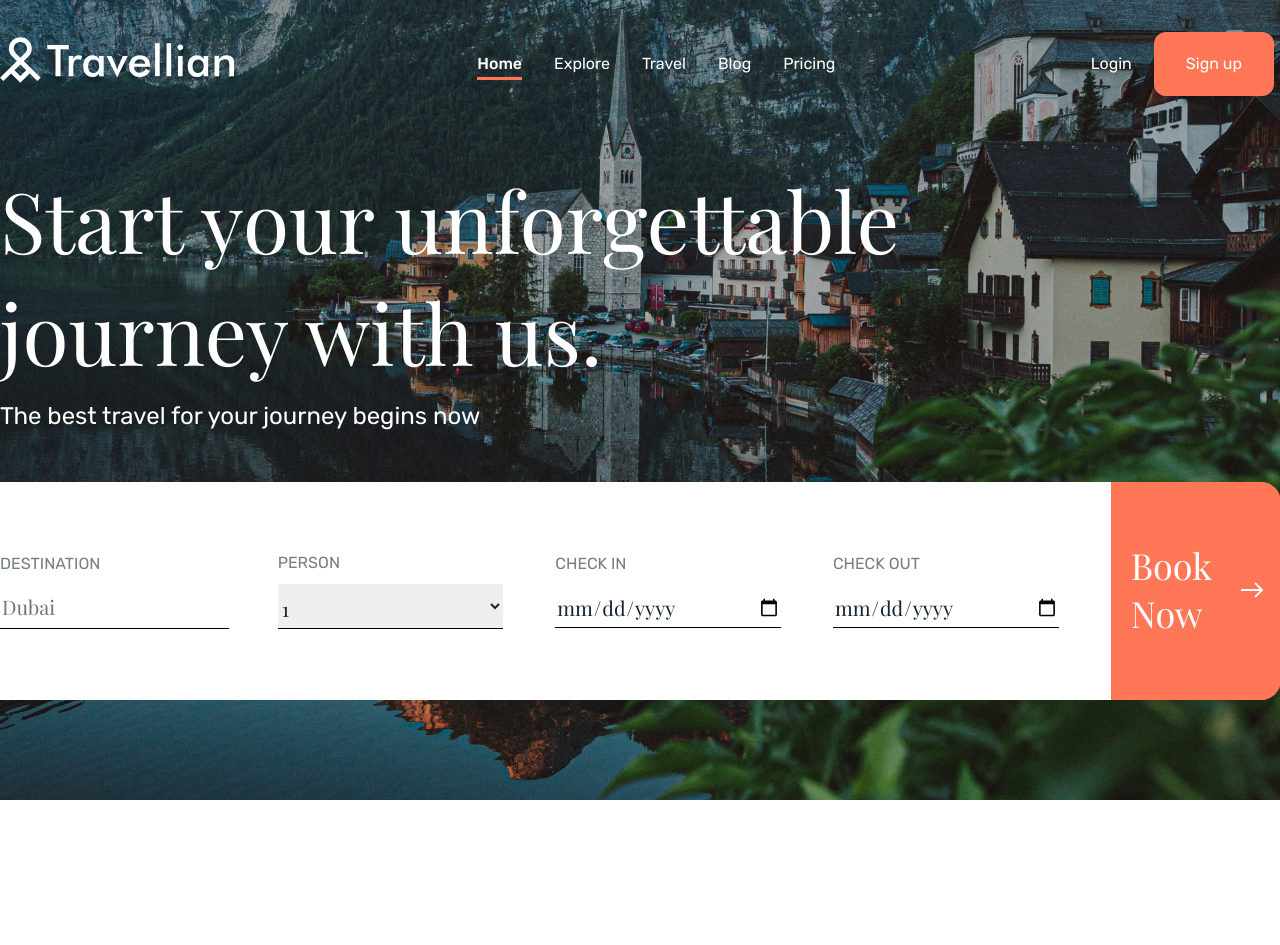
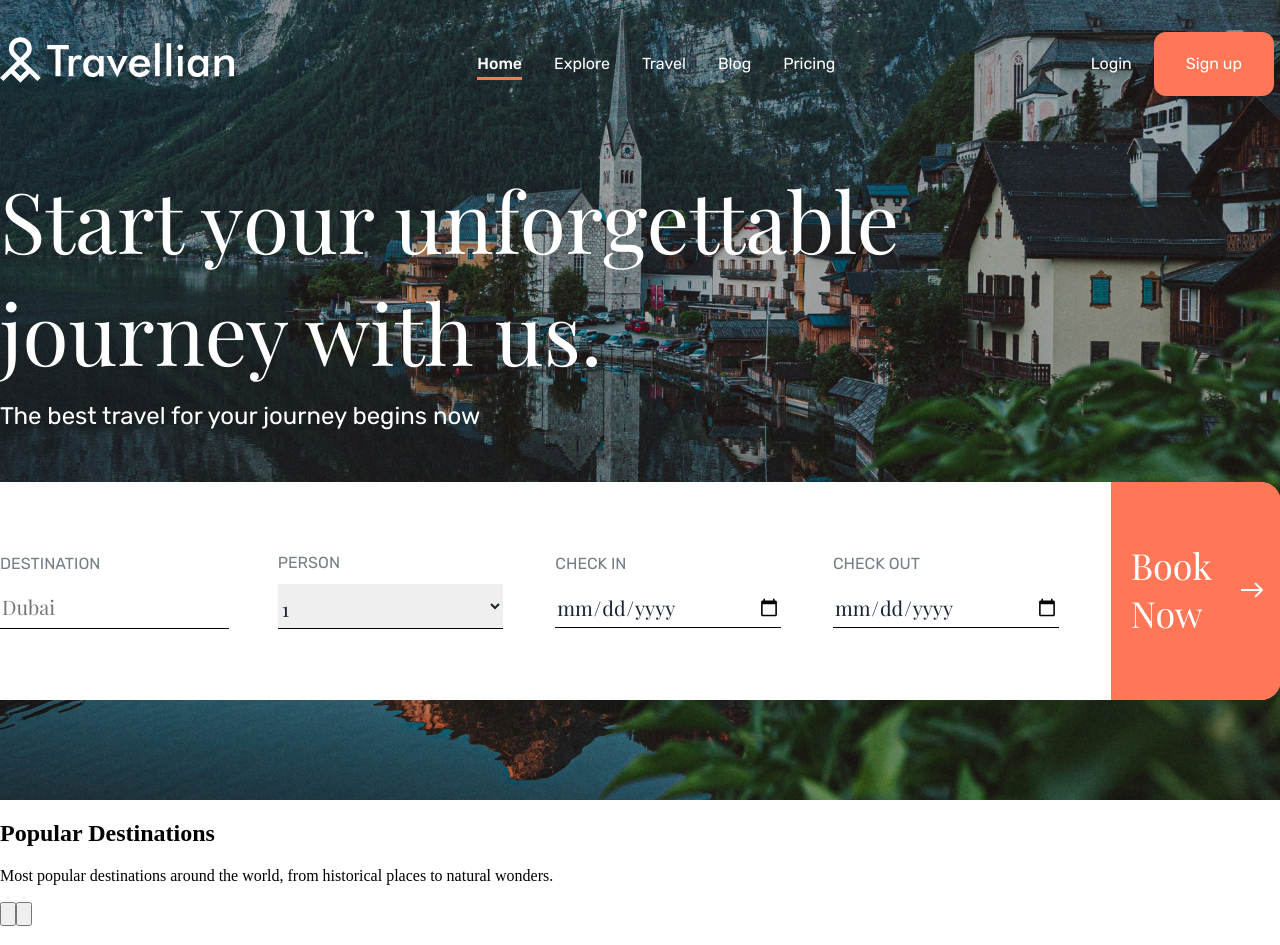
Before and after one commit to MaciejMogilewski/Travelian-react, a React (Vite) app: page / in a window 1280 px wide. Before the commit the page ends 800 px from the top, so only its background shows below. Built offline with nearby package versions, Linux system fonts and the light colour scheme.

Commit message:
Add Destinations component, html structure and scss class

```diff
--- a/src/App.jsx
+++ b/src/App.jsx
@@ -1,13 +1,15 @@
 import IntroSection from "./components/IntroSection.jsx";
+import Destination from "./components/Destination.jsx";
 
 
 function App() {
 
-  return (
-    <>
-      <IntroSection />
-    </>
-  )
+    return (
+        <>
+            <IntroSection/>
+            <Destination/>
+        </>
+    )
 }
 
 export default App
--- /dev/null
+++ b/src/components/Destination.jsx
@@ -0,0 +1,24 @@
+function Destination() {
+    return (
+        <section className="destinations">
+            <div className="destinations__content content">
+                <div className="content__leadDes leadDes">
+                    <h2 className="leadDes__hdl">Popular Destinations</h2>
+                    <p className="leadDes__text">Most popular destinations around the world, from historical places to natural wonders.</p>
+                </div>
+                <div className="content__btnDes btnsDes">
+                    <button className="btnDes__btnLeft"><img src="" alt=""/></button>
+                    <button className="btnDes__btnRight"><img src="" alt=""/></button>
+                </div>
+            </div>
+            <div className="destinations__imgsDes imgsDes">
+                <img className="imgDes__img" src="" alt=""/>
+                <img className="imgDes__img" src="" alt=""/>
+                <img className="imgDes__img" src="" alt=""/>
+                <img className="imgDes__img" src="" alt=""/>
+            </div>
+        </section>
+    );
+}
+
+export default Destination;
--- a/src/css/style.css
+++ b/src/css/style.css
@@ -5,6 +5,10 @@
  * 1. Correct the line height in all browsers.
  * 2. Prevent adjustments of font size after orientation changes in iOS.
  */
+@import url("https://fonts.googleapis.com/css2?family=Rubik:wght@400;500&display=swap");
+@import url("https://fonts.googleapis.com/css2?family=Playfair+Display&display=swap");
+@import url("https://fonts.googleapis.com/css2?family=Rubik:wght@400;500&display=swap");
+@import url("https://fonts.googleapis.com/css2?family=Playfair+Display&display=swap");
 @import url("https://fonts.googleapis.com/css2?family=Rubik:wght@400;500&display=swap");
 @import url("https://fonts.googleapis.com/css2?family=Playfair+Display&display=swap");
 @import url("https://fonts.googleapis.com/css2?family=Rubik:wght@400;500&display=swap");
@@ -480,4 +484,12 @@ html, body {
   transform: translateY(-8px);
 }
 
+html, body {
+  font-size: 16px;
+}
+
+html, body {
+  font-size: 16px;
+}
+
 /*# sourceMappingURL=style.css.map */
--- /dev/null
+++ b/src/scss/destinations.scss
@@ -0,0 +1,20 @@
+@import "variables";
+@import "helpers";
+
+.destinations {}
+
+.content {}
+
+.leadDes {
+    &__hdl {}
+    &__test {}
+}
+
+.btnsDes {
+    &__btnLeft {}
+    &__btnRight {}
+}
+
+.imgsDes {
+    &__img {}
+}
--- a/src/scss/main.scss
+++ b/src/scss/main.scss
@@ -1,3 +1,4 @@
 @import "normalize";
 
 @import "intro";
+@import "destinations";
```
Also changed, not shown: 1 other file (tests, documents, lock files or other folders).
